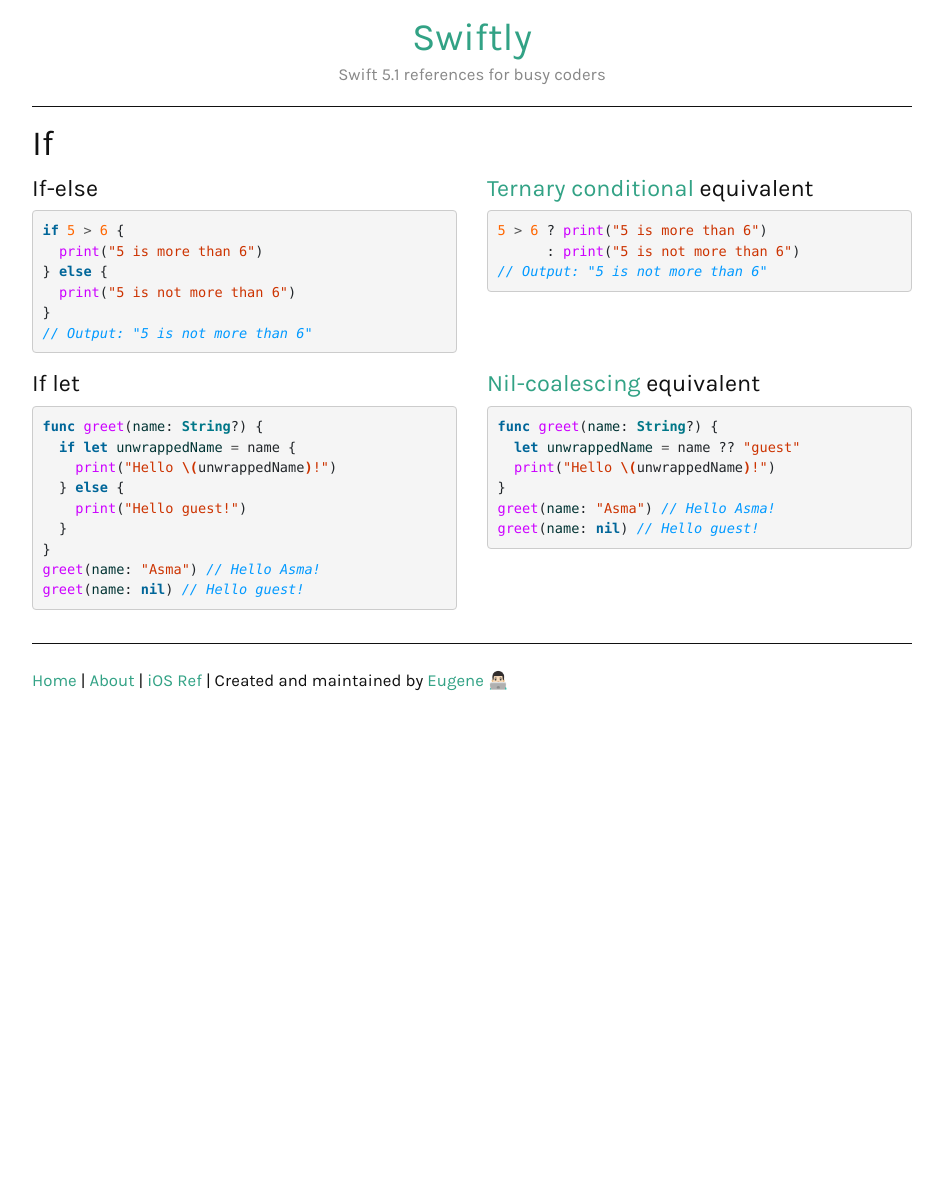
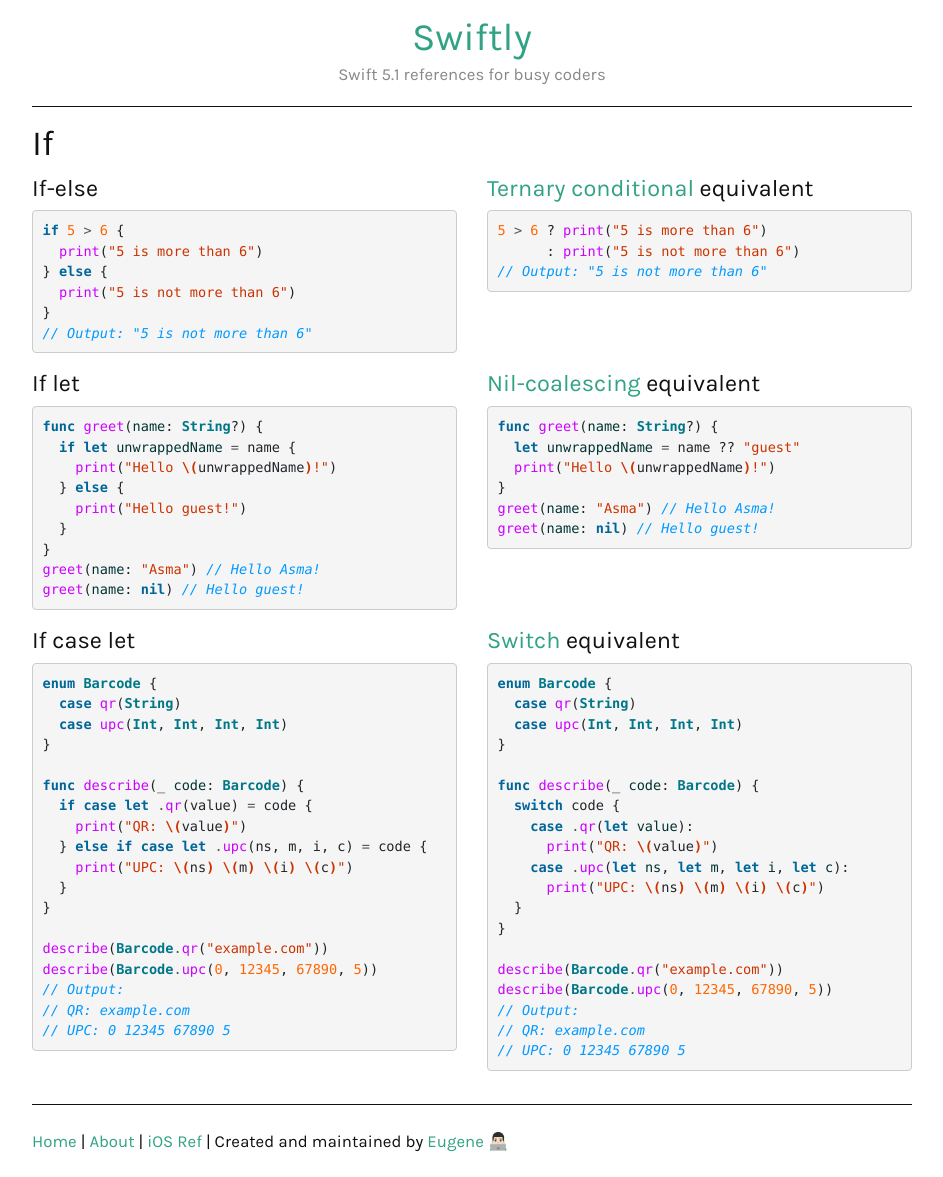
Before and after one commit to ebelinski/swiftly, a Jekyll site: the page built from if.md, in a window 1280 px wide. Shown: the whole page, without its empty margins (168-1111 px from the left). Built offline with Jekyll 4.4.1, drawn with Linux system fonts in a browser that asks for light colours; comment, search, counter and statistics services are not loaded; before the commit the page ends 900 px from its top, so only the background shows below that.

Commit message:
added if case let example and switch equivalent

````diff
--- a/if.md
+++ b/if.md
@@ -63,3 +63,56 @@ greet(name: nil) // Hello guest!
 ```
 
 {% include closecol.html closerow=true %}
+
+{% include opencol.html size=6 newrow=true %}
+
+### If case let
+
+```swift
+enum Barcode {
+  case qr(String)
+  case upc(Int, Int, Int, Int)
+}
+
+func describe(_ code: Barcode) {
+  if case let .qr(value) = code {
+    print("QR: \(value)")
+  } else if case let .upc(ns, m, i, c) = code {
+    print("UPC: \(ns) \(m) \(i) \(c)")
+  }
+}
+
+describe(Barcode.qr("example.com"))
+describe(Barcode.upc(0, 12345, 67890, 5))
+// Output:
+// QR: example.com
+// UPC: 0 12345 67890 5
+```
+
+{% include closecol.html %}{% include opencol.html size=6 %}
+
+### [Switch](/switch) equivalent
+
+```swift
+enum Barcode {
+  case qr(String)
+  case upc(Int, Int, Int, Int)
+}
+
+func describe(_ code: Barcode) {
+  switch code {
+    case .qr(let value):
+      print("QR: \(value)")
+    case .upc(let ns, let m, let i, let c):
+      print("UPC: \(ns) \(m) \(i) \(c)")
+  }
+}
+
+describe(Barcode.qr("example.com"))
+describe(Barcode.upc(0, 12345, 67890, 5))
+// Output:
+// QR: example.com
+// UPC: 0 12345 67890 5
+```
+
+{% include closecol.html closerow=true %}
````
Also changed, not shown: index.md (+1 -1 lines).
